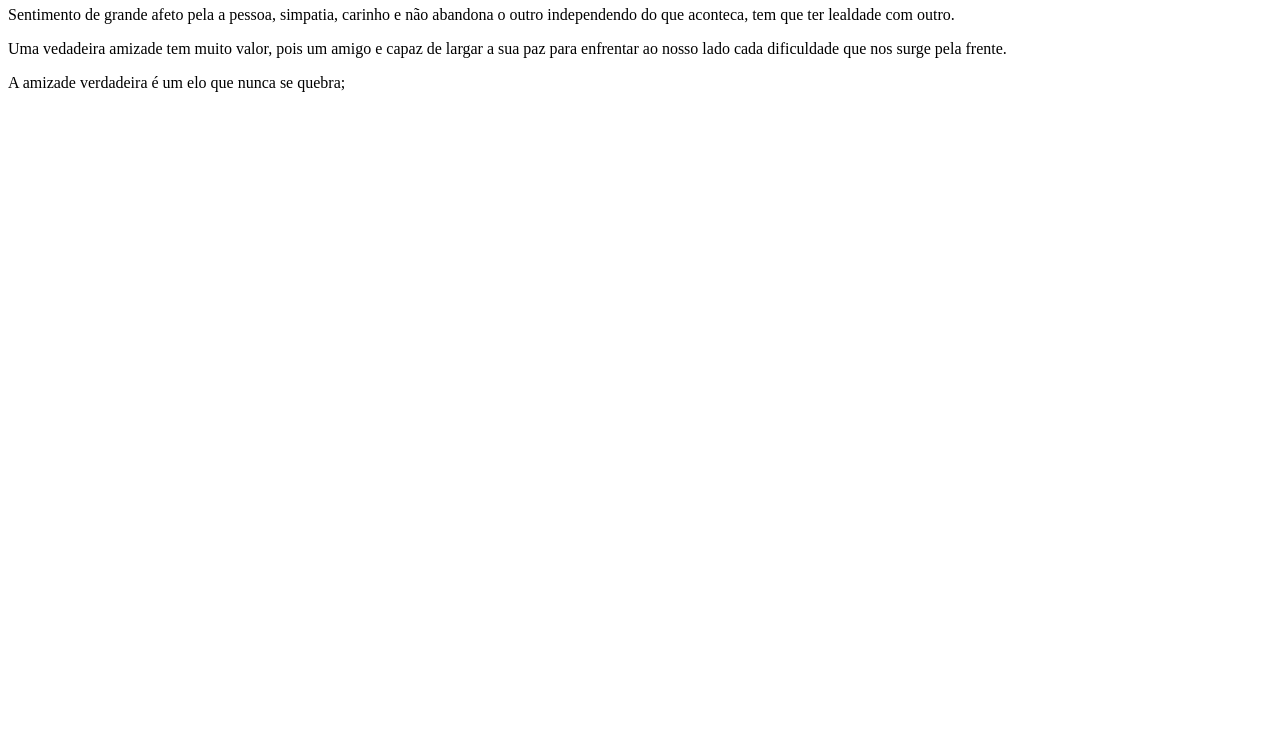
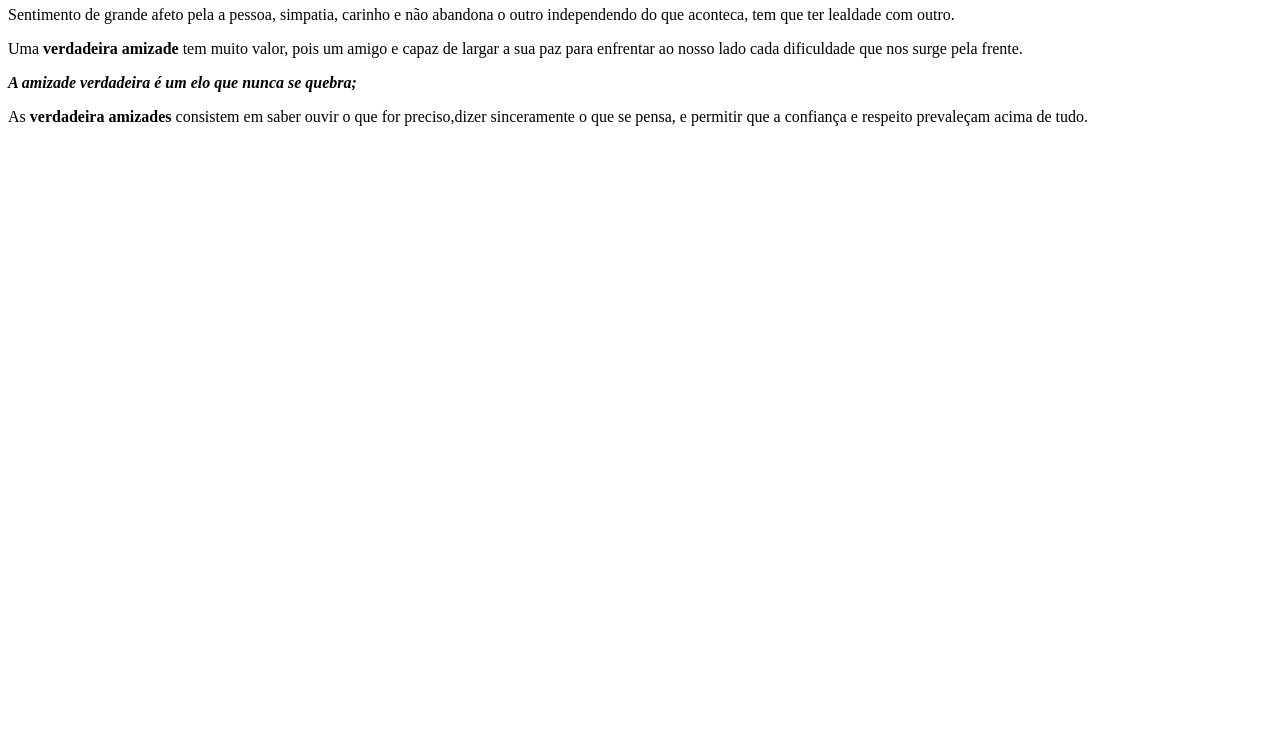
Before and after one commit to bomfim21/Pensamento-Computacional-1-E, a plain HTML site: page index.html in a window 1280 px wide. Shown: the part 60-800 px from the top of the page. Drawn offline with Linux system fonts and the light colour scheme.

Commit message:
Add files via upload

```diff
--- a/index.html
+++ b/index.html
@@ -2,7 +2,10 @@
 
 <p> Sentimento de grande afeto pela a pessoa, simpatia, carinho e não abandona
 o outro independendo do que aconteca, tem que ter lealdade com outro.</p>
-<p> Uma vedadeira amizade tem muito valor, pois um amigo e capaz de largar a
+<p> Uma <strong>verdadeira amizade</strong> tem muito valor, pois um amigo e capaz de largar a
 sua paz para enfrentar ao nosso lado cada dificuldade que nos surge pela
 frente.</p>
-<p> A amizade verdadeira é um elo que nunca se quebra;</p>
+<p><em><strong> A amizade verdadeira é um elo que nunca se quebra;</strong></em></p>
+<p>As <strong>verdadeira amizades</strong> consistem em saber ouvir o que for preciso,dizer
+     sinceramente o que se pensa, e permitir que a confiança e respeito prevaleçam
+     acima de tudo.</p>
```
